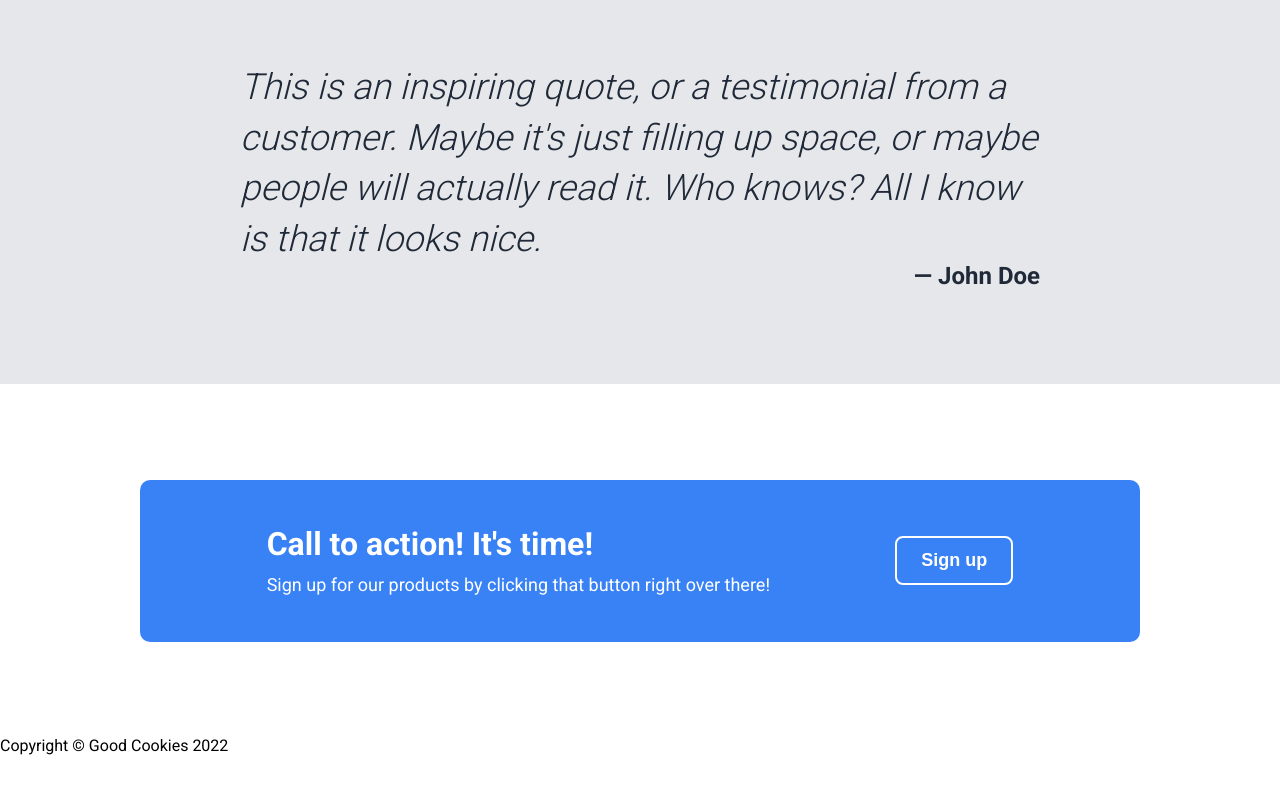
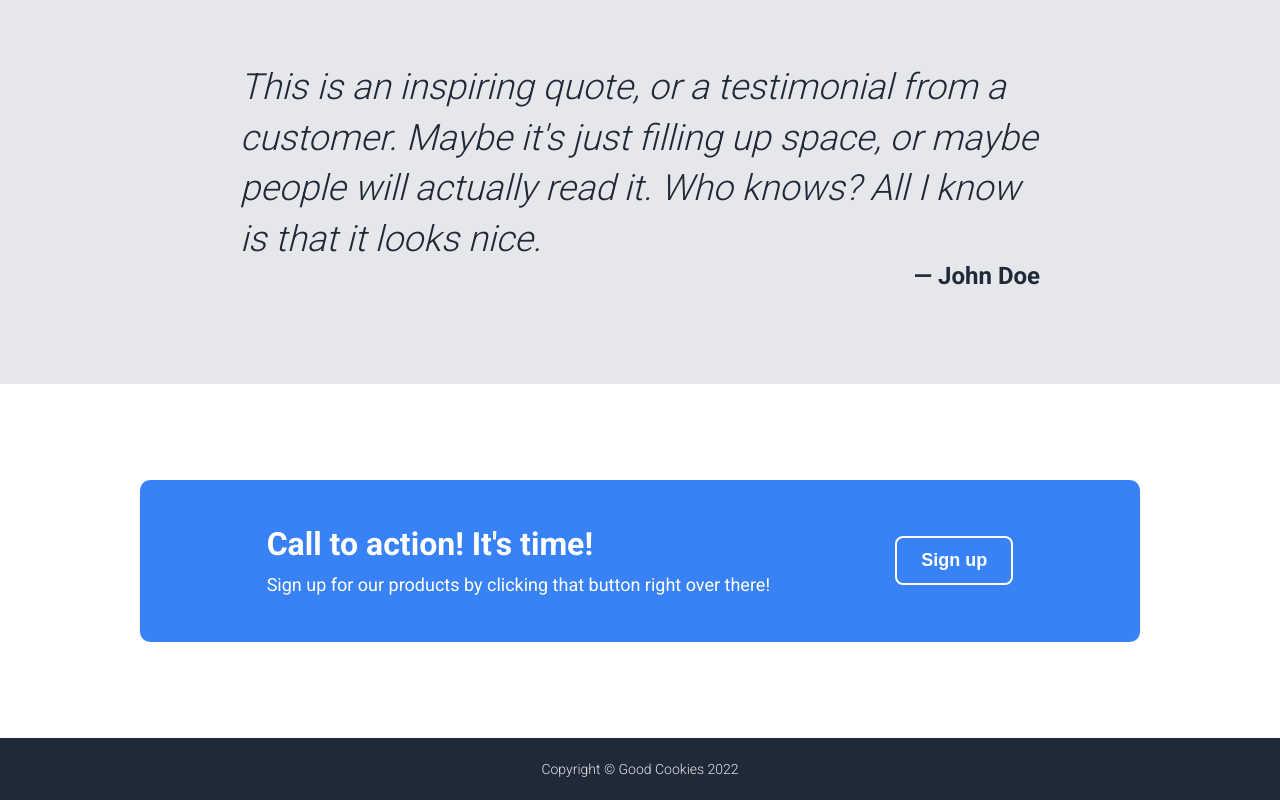
Before and after one commit to AV2001/good-cookies, a plain HTML site: page index.html in a window 1280 px wide. Shown: the part 1029-1829 px from the top of the page. Before the commit the page ends 1784 px from the top, so only its background shows below. Drawn offline with Linux system fonts and the light colour scheme.

Commit message:
Add styls for footer

```diff
--- a/style.css
+++ b/style.css
@@ -197,3 +197,13 @@ header {
 .white-border {
   border: 2px solid #fff;
 }
+
+/* FOOTER */
+footer {
+  background-color: #1f2937;
+  color: #e5e7eb;
+  font-size: 14px;
+  font-weight: 300;
+  text-align: center;
+  padding: 24px 0;
+}
```
